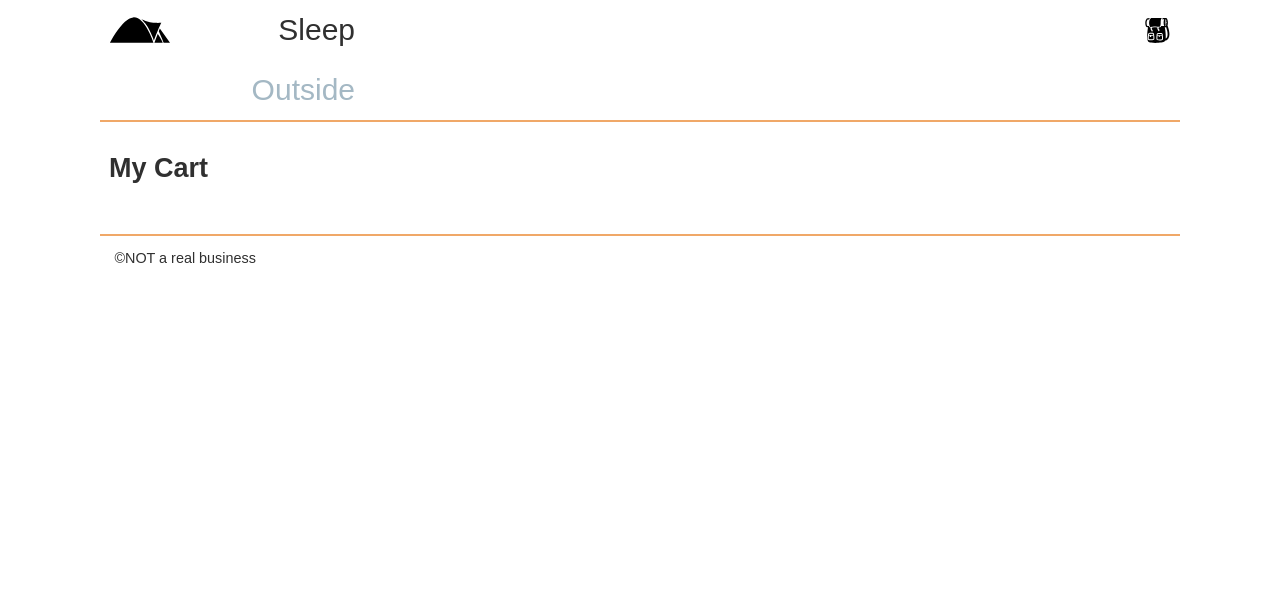
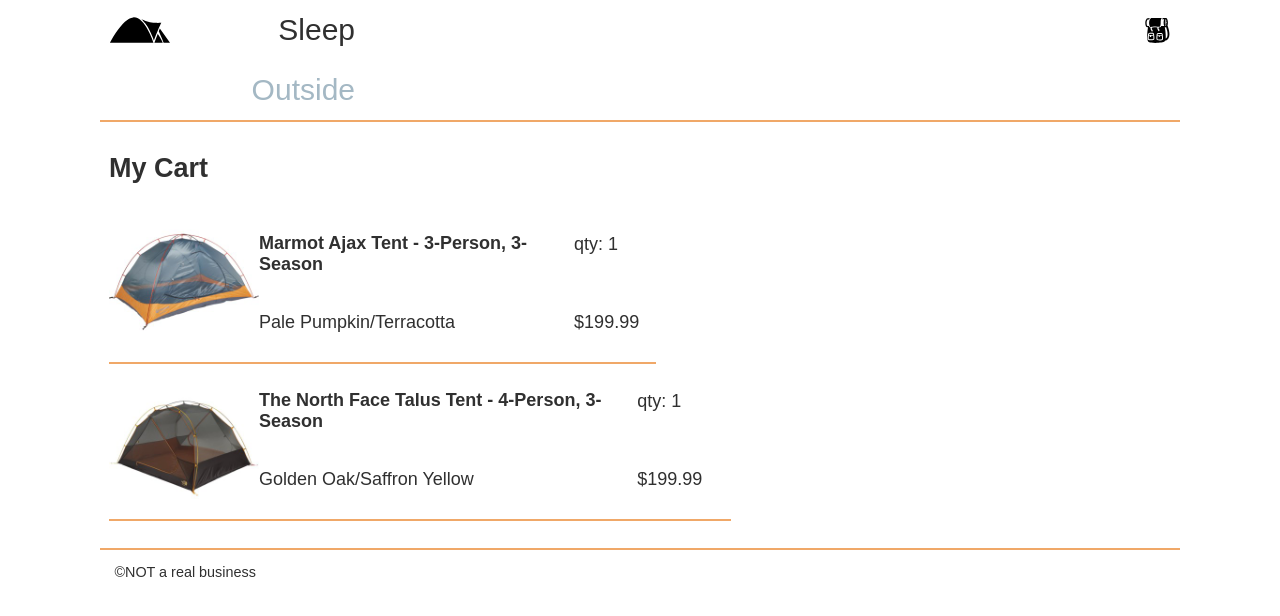
Before and after one commit to symbolisticism/WDD330-07-Project, a website: page src/cart/index.html in a window 1280 px wide. Drawn offline with Linux system fonts and the light colour scheme; files whose address does not match are found by name.

Commit message:
corrected all errors

```diff
--- a/src/cart/index.html
+++ b/src/cart/index.html
@@ -63,7 +63,7 @@
         <h2>My Cart</h2>
 
         <ul class="product-list">
-          <!-- <li class="cart-card divider">
+          <li class="cart-card divider">
             <a href="product_pages/marmot-ajax-3.html" class="cart-card__image">
               <img
                 src="images/tents/marmot-ajax-tent-3-person-3-season-in-pale-pumpkin-terracotta~p~880rr_01~320.jpg"
@@ -92,7 +92,7 @@
             <p class="cart-card__color">Golden Oak/Saffron Yellow</p>
             <p class="cart-card__quantity">qty: 1</p>
             <p class="cart-card__price">$199.99</p>
-          </li> -->
+          </li>
         </ul>
       </section>
     </main>
```
